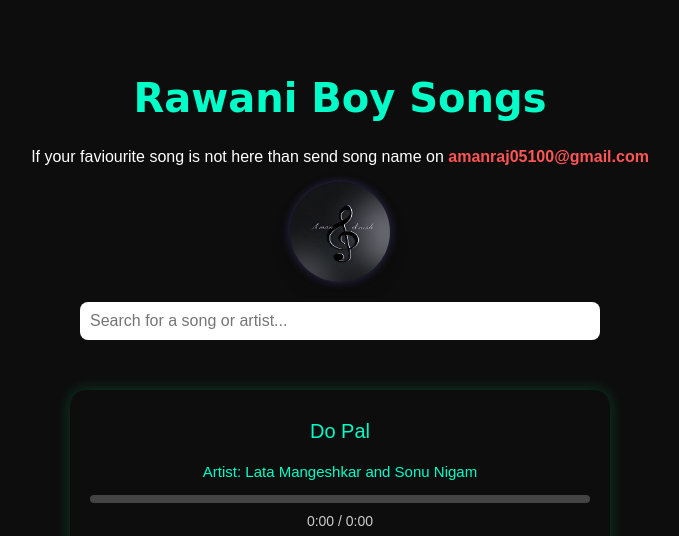
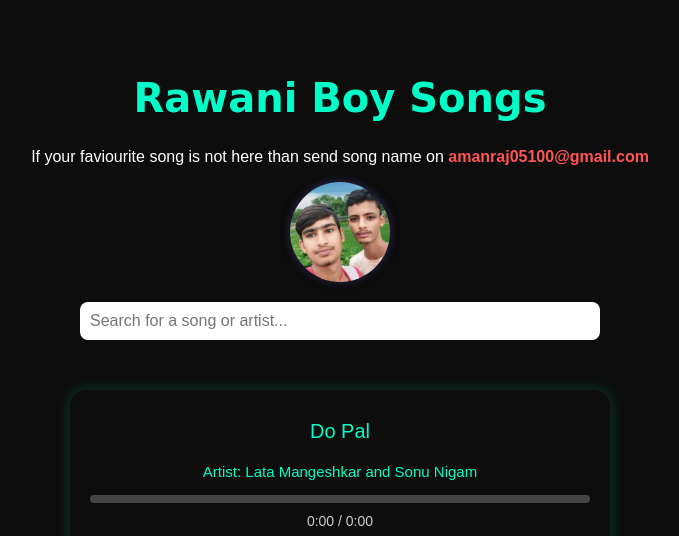
Before and after one commit to Bihari15/rawaniboy, a plain HTML site: page index.html in a window 1280 px wide. Shown: the top 536 px of the page, without its empty margins (300-979 px from the left). Drawn offline with Linux system fonts and the light colour scheme.

Commit message:
Update index.html

```diff
--- a/index.html
+++ b/index.html
@@ -12,7 +12,7 @@
 
   <h1>Rawani Boy Songs</h1>
   <p>If your faviourite song is not here than send song name on <b>amanraj05100@gmail.com</b></p>
-  <img src="images/logo-2.png" alt="Logo 2" class="logo">
+  <img src="images/logo.png" alt="Logo 2" class="logo">
   <input type="text" id="searchBar" placeholder="Search for a song or artist..." oninput="searchSong()">
 
   <div class="stars" id="stars"></div>
```
